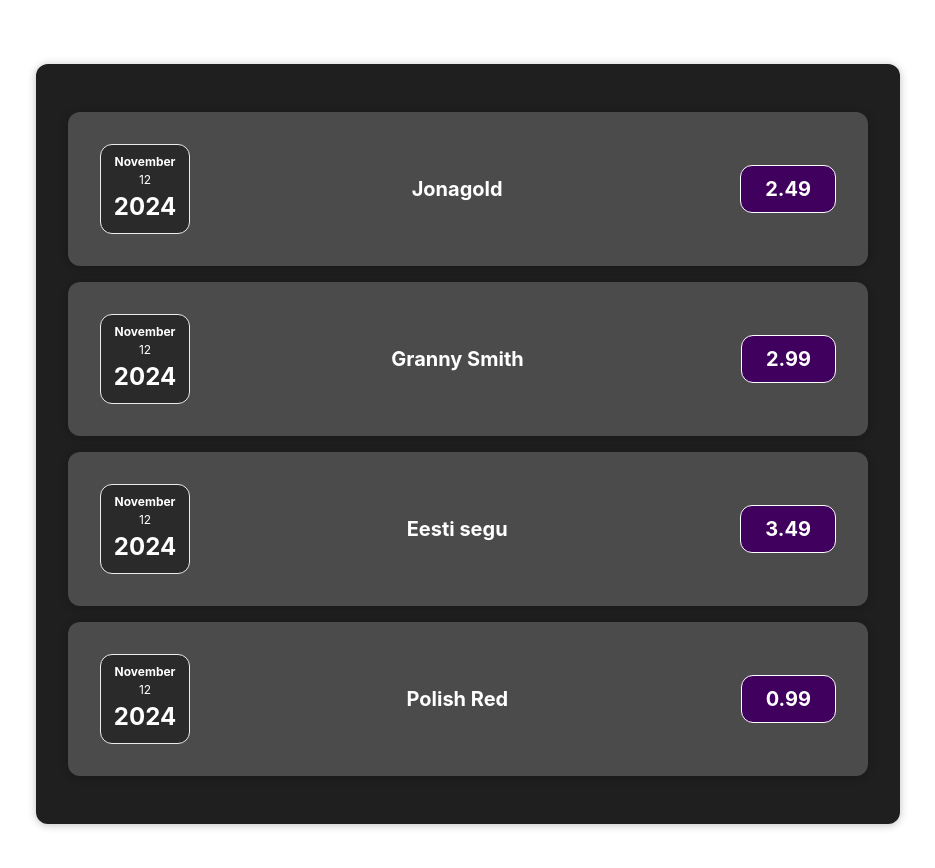
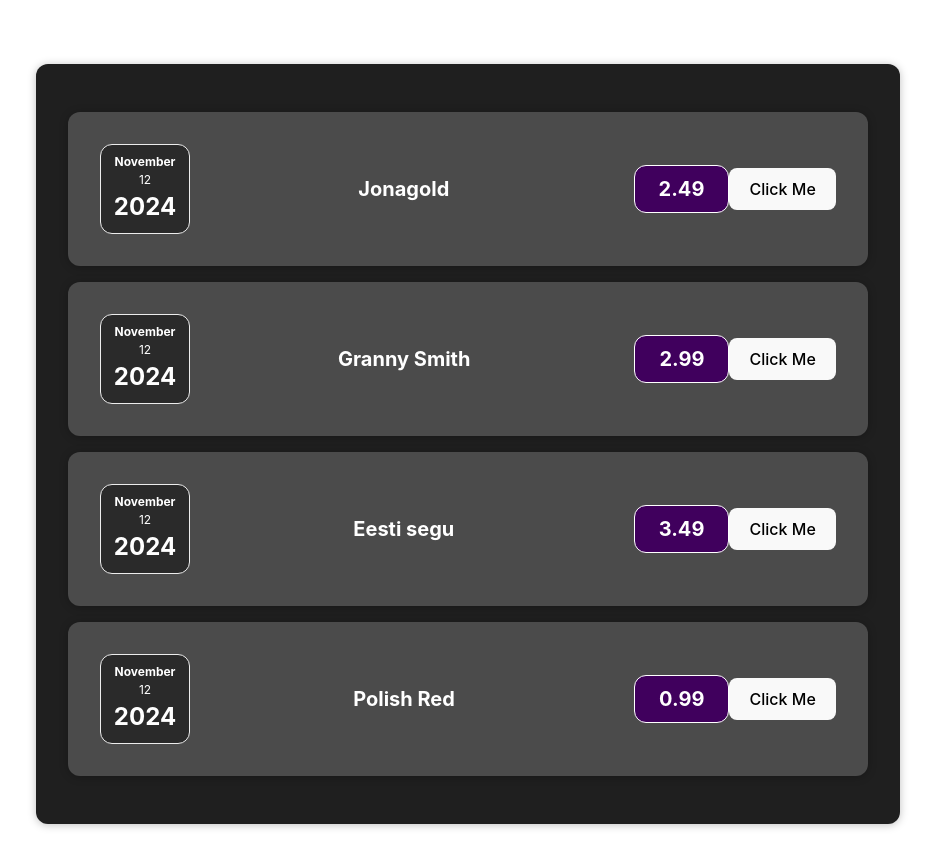
Before and after one commit to arturkeerd/React, a React (Vite) app: page / in a window 1280 px wide. Shown: the top 868 px of the page, without its empty margins (172-1107 px from the left). Built offline with nearby package versions, Linux system fonts and the light colour scheme.

Commit message:
Event Listen and Handle(Leht10)

```diff
--- a/src/components/Expenses/ExpenseItem.jsx
+++ b/src/components/Expenses/ExpenseItem.jsx
@@ -1,8 +1,17 @@
 import ExpenseDate from './ExpenseDate.jsx'
 import './ExpenseItem.css'
 import Card from '../UI/Card.jsx'
+import { useState } from 'react'
+
 
 const ExpenseItem = (props) => {
+    const [title, setTitle] = useState(props.data.title)
+
+    const clickHandler = () => {
+        console.log('Clicked!')
+        setTitle(`Updated by click ${title}`)
+        console.log(title)
+    }
 
     return (
         <Card className='expense-item'>
@@ -11,6 +20,7 @@ const ExpenseItem = (props) => {
                 <h2>{props.data.title}</h2>
                 <div className='expense-item__price'>{props.data.price}</div>
             </div>
+            <button onClick={clickHandler}>Click Me</button>
         </Card>
     )
 }
```
